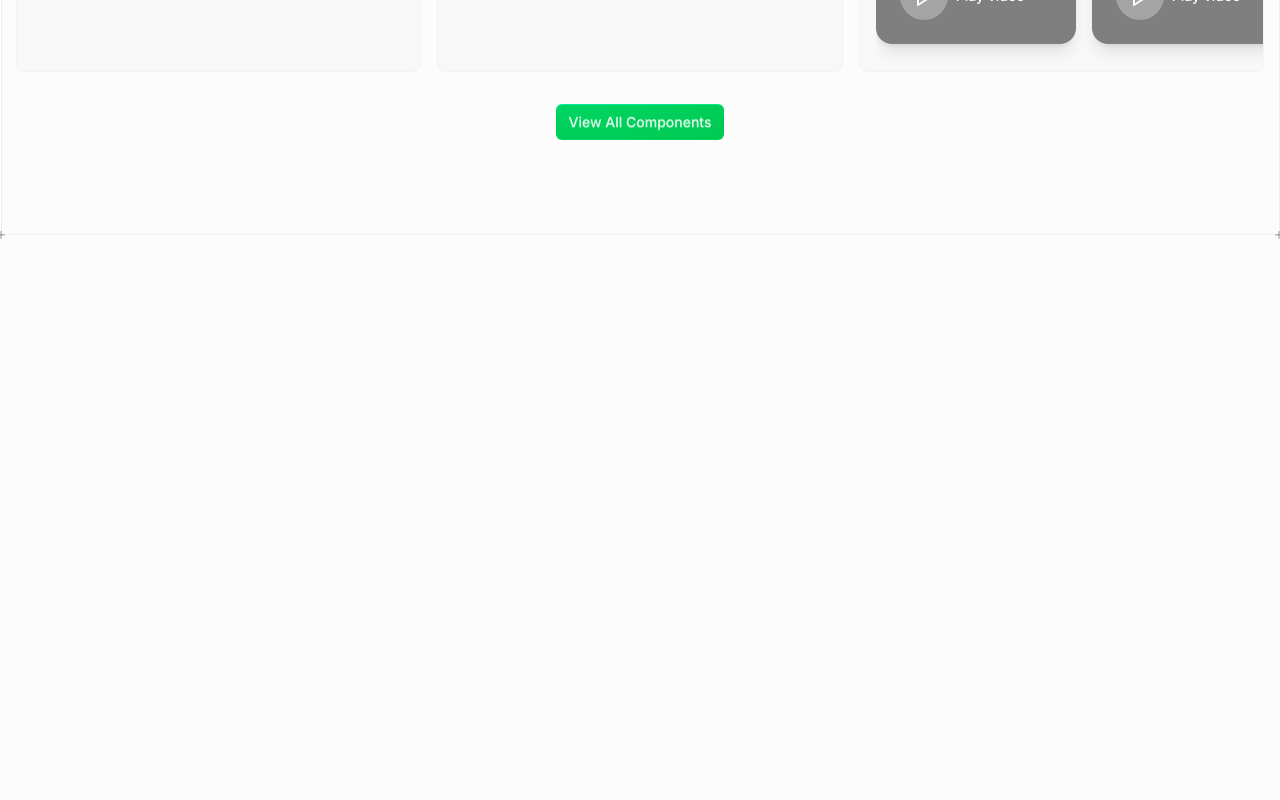
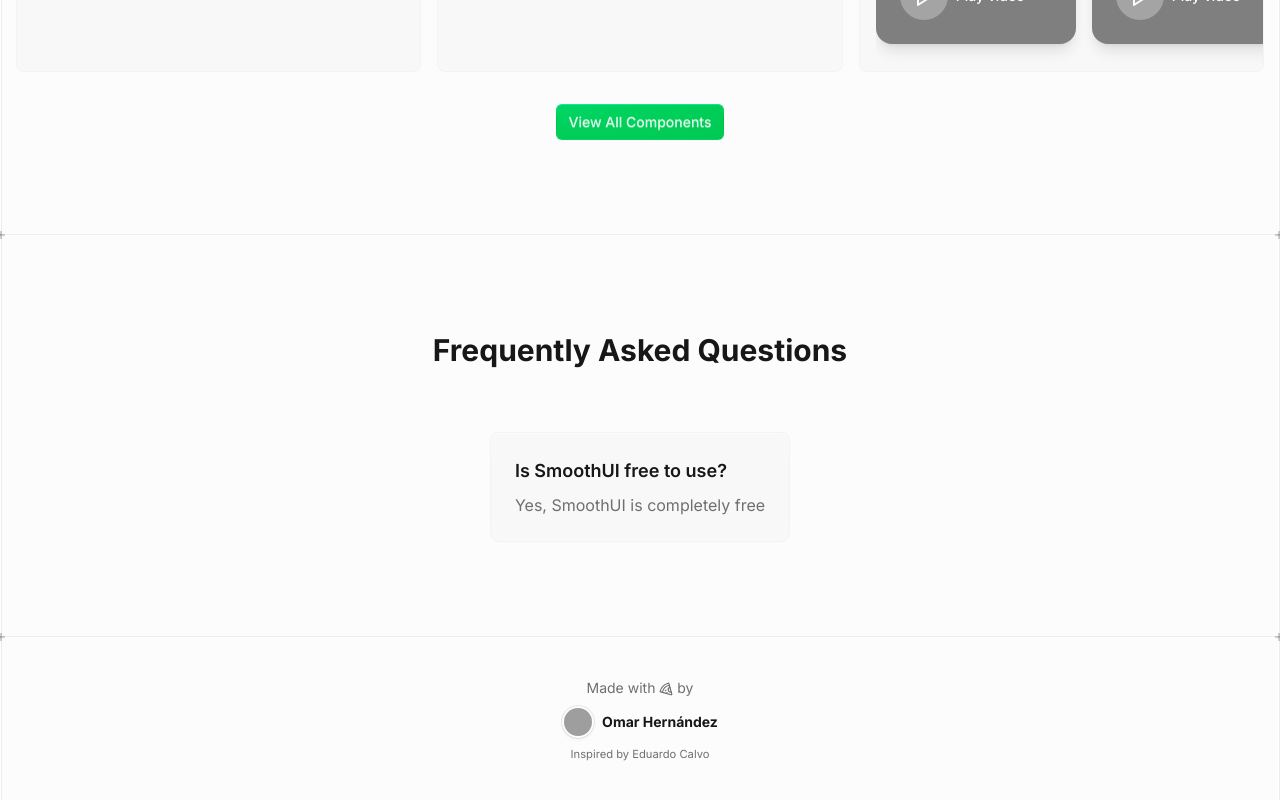
Before and after one commit to omar15hr/omar-ui, a Next.js app: page / in a window 1280 px wide. Shown: the part 1982-2782 px from the top of the page. Before the commit the page ends 2221 px from the top, so only its background shows below. Built offline with nearby package versions, Linux system fonts and the light colour scheme; grey boxes are pictures that could not be loaded.

Commit message:
faq y footer

```diff
--- /dev/null
+++ b/src/app/components/footer.tsx
@@ -0,0 +1,32 @@
+import Image from "next/image"
+import { Pizza } from "lucide-react"
+
+export default function Footer() {
+  return (
+    <footer className="mb-10 flex flex-col items-center justify-center gap-4 py-10">
+      <div className="text-light-900 dark:text-dark-900 flex flex-col gap-2 text-center text-sm transition">
+        <p>
+          Made with <Pizza size={14} className="inline" aria-hidden="true" /> by
+        </p>
+        <a
+          href="https://x.com/educalvolpz"
+          target="_blank"
+          rel="noopener noreferrer"
+          className="items-align-center group text-light-950 dark:text-dark-950 flex flex-row items-center justify-center gap-2 transition hover:text-green-500 dark:hover:text-green-500"
+        >
+          <div className="shadow-neutral-soft group-hover:shadow-neutral-soft-hover bg-light-50 dark:bg-dark-50 flex h-8 w-8 shrink-0 gap-2 rounded-full p-0.5">
+            <Image
+              src="https://github.com/omar15hr.png"
+              alt="User Avatar of Eduardo Calvo"
+              width={56}
+              height={56}
+              className="shrink-0 rounded-full"
+            />
+          </div>
+          <p className="font-bold">Omar Hernández</p>
+        </a>
+          <small>Inspired by Eduardo Calvo</small>
+      </div>
+    </footer>
+  )
+}
--- /dev/null
+++ b/src/app/components/landing/faq.tsx
@@ -0,0 +1,69 @@
+"use client"
+
+import { motion } from "motion/react"
+
+import Divider from "@/app/components/landing/divider"
+
+import Rule from "./rule"
+
+const container = {
+  hidden: { opacity: 0 },
+  show: {
+    opacity: 1,
+    transition: {
+      staggerChildren: 0.1,
+      delayChildren: 0.3,
+    },
+  },
+}
+
+const item = {
+  hidden: { opacity: 0, y: 20 },
+  show: { opacity: 1, y: 0 },
+}
+
+const faqs = [
+  {
+    question: "Is SmoothUI free to use?",
+    answer: "Yes, SmoothUI is completely free",
+  },
+  // Add more FAQs...
+]
+
+export function FAQ() {
+  return (
+    <motion.section
+      className="relative w-full px-4 py-24"
+      variants={container}
+      initial="hidden"
+      whileInView="show"
+      viewport={{ once: true }}
+    >
+      <Rule position="bottom-right" />
+      <Rule position="bottom-left" />
+      <Divider />
+      <motion.h2
+        variants={item}
+        className="font-title text-light-950 dark:text-dark-950 text-center text-3xl font-bold transition"
+      >
+        Frequently Asked Questions
+      </motion.h2>
+      <div className="mx-auto mt-16 max-w-3xl space-y-8">
+        {faqs.map((faq) => (
+          <motion.div
+            key={faq.question}
+            variants={item}
+            className="box-light group border-light-200 bg-light-100 dark:border-dark-200 dark:bg-dark-100 relative mx-auto flex w-fit flex-col rounded-lg border p-6 backdrop-blur-lg transition-all hover:shadow-pink-500/5"
+          >
+            <h3 className="text-light-950 group-hover:text-light-50 dark:text-dark-950 text-lg font-semibold transition">
+              {faq.question}
+            </h3>
+            <p className="text-light-900 group-hover:text-light-50 dark:text-dark-900 group-hover:dark:text-dark-950 mt-2 transition">
+              {faq.answer}
+            </p>
+          </motion.div>
+        ))}
+      </div>
+    </motion.section>
+  )
+}
--- a/src/app/page.tsx
+++ b/src/app/page.tsx
@@ -1,5 +1,7 @@
+import Footer from "./components/footer";
 import { ComponentsSlideshow } from "./components/landing/components-slideshow";
 import Divider from "./components/landing/divider";
+import { FAQ } from "./components/landing/faq";
 import { Features } from "./components/landing/features";
 import { Hero } from "./components/landing/hero";
 
@@ -11,6 +13,8 @@
       <Hero />
       <Features />
       <ComponentsSlideshow />
+      <FAQ />
+      <Footer />
     </main>
   );
 }
```
